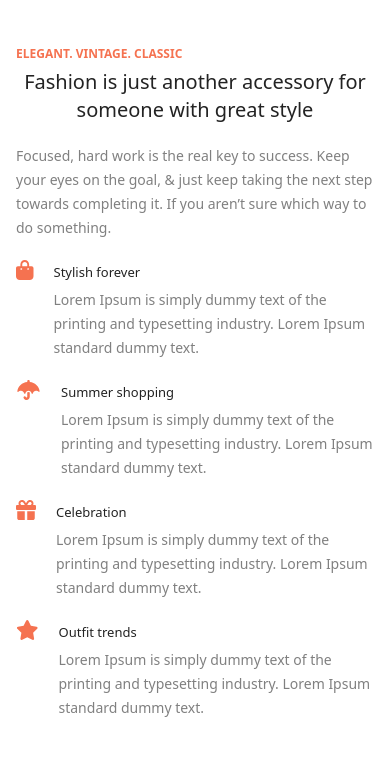
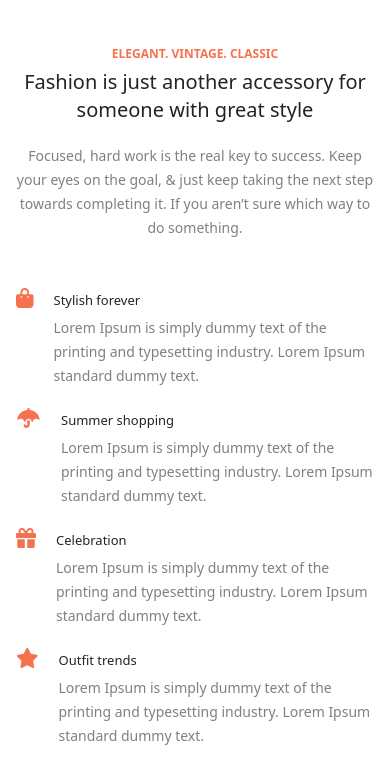
Before and after one commit to zambarelove/Sellpoint-Aboutus, a website built with Vite: page index.html in a window 390 px wide. Shown: the part 926-1684 px from the top of the page. Built offline with nearby package versions, Linux system fonts and the light colour scheme.

Commit message:
Remove some property on services card

```diff
--- a/input.css
+++ b/input.css
@@ -120,22 +120,22 @@
         @apply lg:w-3/4 mx-auto;
     }
     .services__header .section__uniqueText-2{
-        @apply text-left;
+        @apply text-center lg:text-left;
     }
     .services__header .comman__text{
-        @apply text-left ;
+        @apply lg:text-left ;
     }
     .services__card__wrapper{
-        @apply grid sm:grid-cols-2 gap-5 sm:gap-8 md:gap-14 ;
+        @apply grid sm:grid-cols-2 gap-5 sm:gap-8 md:gap-14 mt-7;
     }
     .service__card{
         @apply flex items-start gap-5 md:gap-8;
     }
     .services .section__title{
-        @apply sm:w-8/12 sm:mx-auto lg:w-full lg:text-left mb-5;
+        @apply sm:w-11/12 sm:mx-auto md:w-7/12 lg:w-full lg:text-left mb-5;
     }
     .services__header p{
-        @apply text-center ;
+        @apply text-center lg:text-left md:w-10/12 mx-auto lg:w-full;
     }
     .service__card p{
         @apply
```
